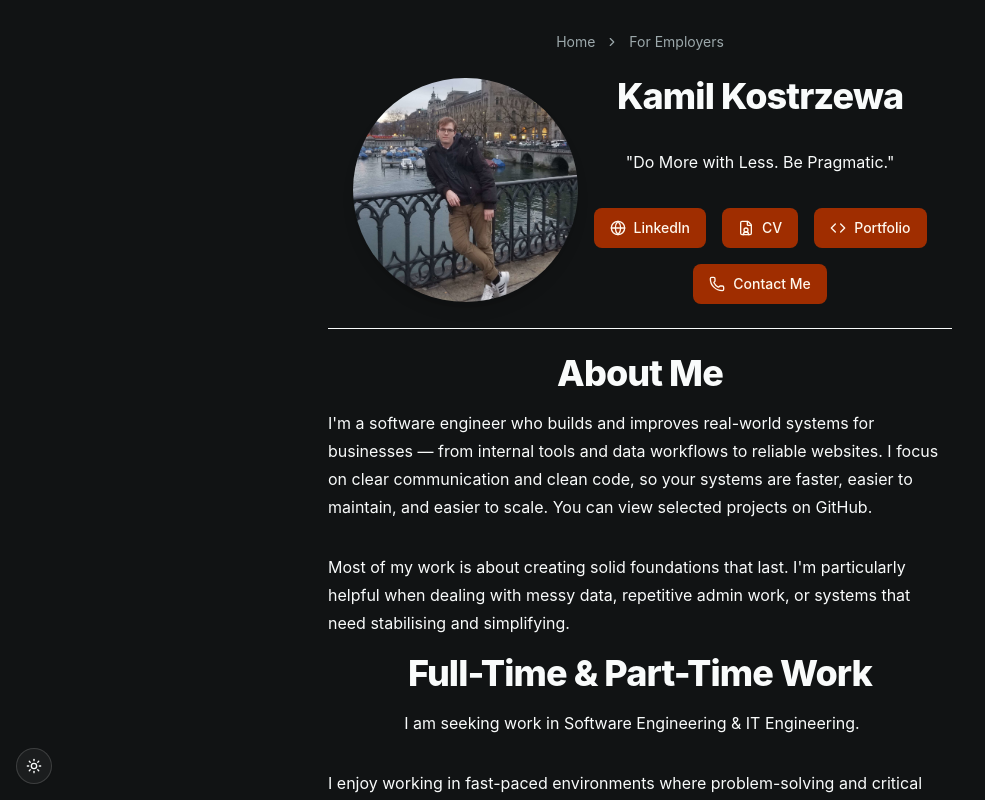
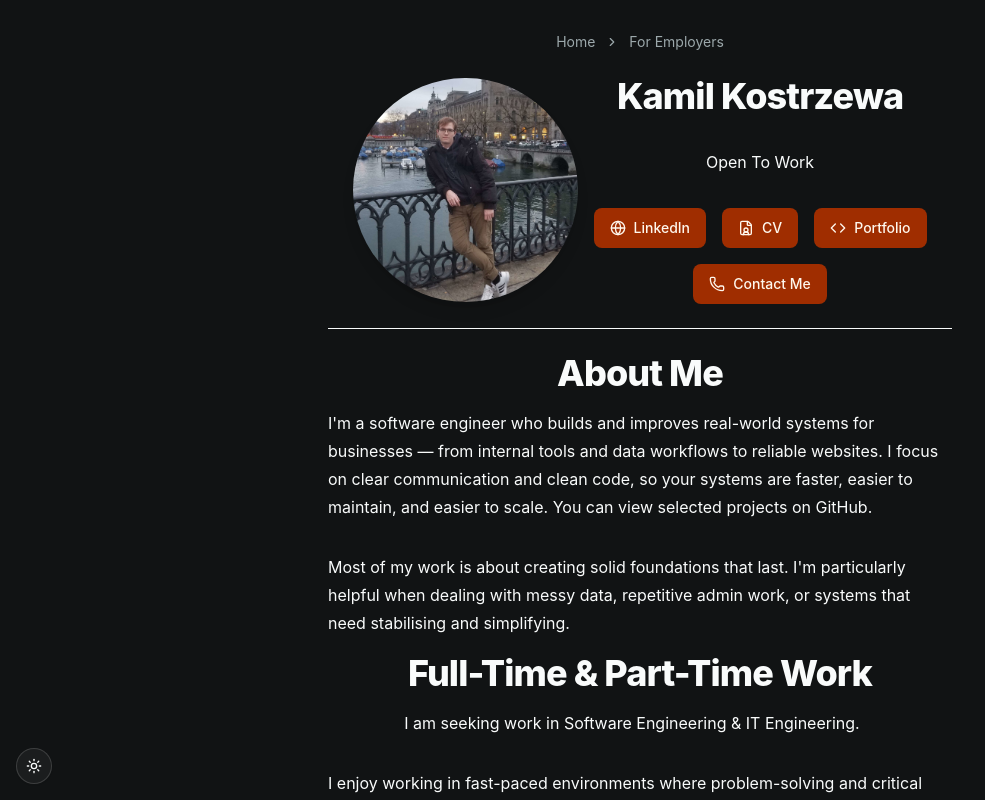
Before and after one commit to K0Stek122/portfolio-page, a React (Vite) app: page /employers in a window 1280 px wide. Shown: the whole page, without its empty margins (0-985 px from the left). Built offline with nearby package versions, Linux system fonts and the light colour scheme.

Commit message:
Removed quote, added "open to work"
Signed-off-by: K0Stek122 <kamilianos3@gmail.com>

```diff
--- a/src/pages/employers.tsx
+++ b/src/pages/employers.tsx
@@ -56,9 +56,7 @@ const EmployersPage: React.FC<EmployersPageProps> = () => {
                 />
                 <div className="flex flex-col items-center justify-center gap-4">
                     <H1>Kamil Kostrzewa</H1>
-                    <P>
-                        "Do More with Less. Be Pragmatic."
-                    </P>
+                    <P class="mt-2">Open To Work</P>
                     <div className="flex flex-row items-center justify-center gap-4">
 
                         <Button
```
Also changed, not shown: src/components/ui/typographyp.tsx (line endings or trailing spaces).
